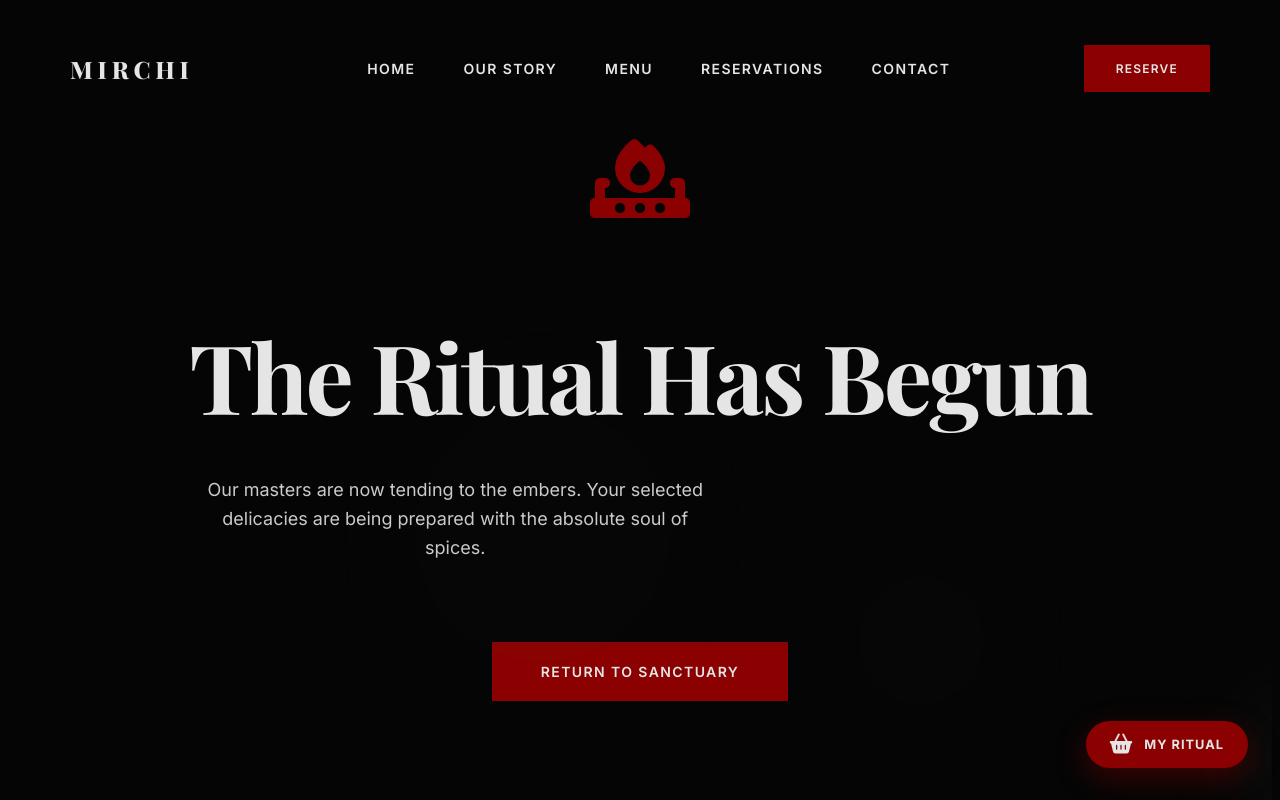
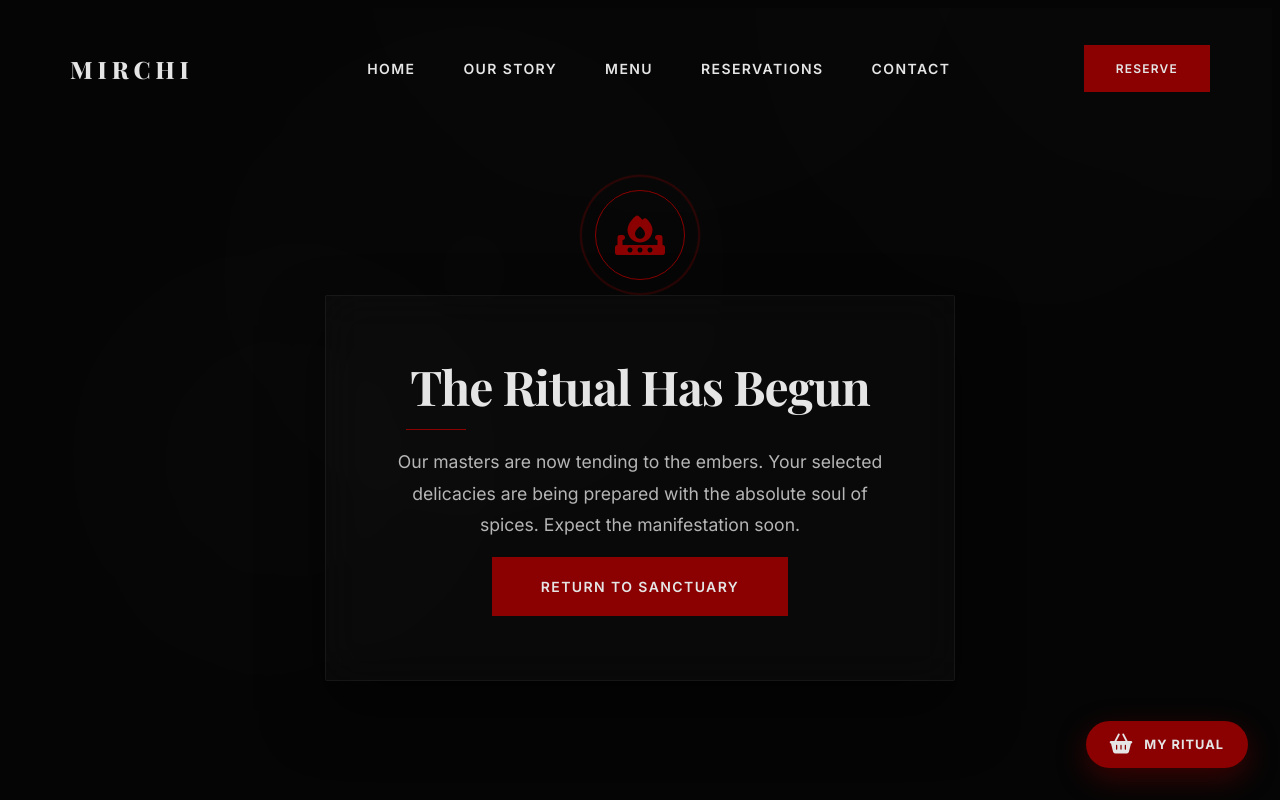
Before and after one commit to dev-nirob1/mirchi-restaurant, a Vue app: page /success in a window 1280 px wide. Shown: the top 800 px of the page. Built offline with nearby package versions, Linux system fonts and the light colour scheme; a web font is replaced by a local one.

Commit message:
success page

```diff
--- a/src/zems/Front/Pages/CheckoutPage.vue
+++ b/src/zems/Front/Pages/CheckoutPage.vue
@@ -141,7 +141,7 @@ const handleOrder = () => {
 
 <style scoped>
 .checkout-page {
-  padding: 10rem 0 6rem 0;
+  padding: 8rem 0 6rem 0;
   min-height: 100vh;
   background: var(--bg-dark);
 }
--- a/src/zems/Front/Pages/SuccessPage.vue
+++ b/src/zems/Front/Pages/SuccessPage.vue
@@ -1,29 +1,37 @@
 <script setup>
 import { useRouter } from 'vue-router';
-import HeroTitle from '@/components/element/HeroTitle.vue';
-
 const router = useRouter();
 </script>
 
 <template>
   <main class="success-page">
-        <div class="container text-center">
-            <div class="success-icon mb-5" v-fade-in="'up'">
+    <!-- Ambient background elements -->
+    <div class="ambient-glow"></div>
+    <div class="smoke-layer">
+      <div class="smoke-particle" v-for="n in 5" :key="n"></div>
+    </div>
+
+    <div class="container content-wrapper">
+      <div class="ritual-seal-container mb-3" v-fade-in="'up'">
+        <div class="seal-outer"></div>
+        <div class="seal-inner">
           <i class="fa-solid fa-fire-burner"></i>
         </div>
-            <HeroTitle class="text-white mb-3" v-fade-in="'up'">The Ritual Has Begun</HeroTitle>
-            <BaseParagraph class="mb-5 mx-auto max-w-md" v-fade-in="'up'">
-                Our masters are now tending to the embers. Your selected
-                delicacies are being prepared with the absolute soul of spices.
-            </BaseParagraph>
-            <div class="actions" v-fade-in="'up'">
-                <BaseButton class="btn-primary" @click="router.push('/')">Return to Sanctuary</BaseButton>
+        <div class="seal-glow"></div>
       </div>
 
-            <div class="decoration" v-fade-in="'up'">
-                <div class="smoke-particle"></div>
-                <div class="smoke-particle"></div>
-                <div class="smoke-particle"></div>
+      <div class="message-card p-4" v-fade-in="'up'">
+        <h1 class="display-title mb-1">The Ritual Has Begun</h1>
+        <div class="divider mx-auto mb-1"></div>
+        <p class="success-description mb-1">
+          Our masters are now tending to the embers. Your selected delicacies are being
+          prepared with the absolute soul of spices. Expect the manifestation soon.
+        </p>
+        <div class="actions">
+          <BaseButton class="btn-primary px-4 py-2" @click="router.push('/')">
+            Return to Sanctuary
+          </BaseButton>
+        </div>
       </div>
     </div>
   </main>
@@ -35,68 +43,196 @@ const router = useRouter();
   display: flex;
   align-items: center;
   justify-content: center;
-    background: var(--color-noir);
+  background: radial-gradient(circle at center, #1a0202 0%, var(--bg-dark) 100%);
   position: relative;
   overflow: hidden;
+  padding: 7rem 1.5rem 4.5rem 1.5rem;
 }
 
-.success-icon {
-    font-size: 5rem;
-    color: var(--accent-color);
+.content-wrapper {
+  position: relative;
+  z-index: 10;
+  max-width: 700px;
+  text-align: center;
 }
 
-.max-w-md {
-    max-width: 500px;
+/* Ritual Seal Stylings */
+.ritual-seal-container {
+  position: relative;
+  width: 120px;
+  height: 120px;
+  margin: 0 auto;
 }
 
-.decoration {
+.seal-outer {
   position: absolute;
-    bottom: 0;
-    width: 100%;
-    height: 300px;
-    background: linear-gradient(to top, rgba(var(--accent-rgb), 0.1), transparent);
+  inset: 0;
+  border: 2px solid var(--accent-color);
+  border-radius: 50%;
+  animation: rotate 10s linear infinite;
+  opacity: 0.3;
+}
+
+.seal-inner {
+  position: absolute;
+  inset: 15px;
+  background: rgba(var(--accent-rgb), 0.1);
+  border: 1px solid var(--accent-color);
+  border-radius: 50%;
+  display: flex;
+  align-items: center;
+  justify-content: center;
+  font-size: 2.5rem;
+  color: var(--accent-color);
+  box-shadow: inset 0 0 20px rgba(var(--accent-rgb), 0.2);
+}
+
+.seal-glow {
+  position: absolute;
+  inset: -20px;
+  background: radial-gradient(circle, rgba(var(--accent-rgb), 0.2), transparent 70%);
+  border-radius: 50%;
+  animation: pulse 3s ease-in-out infinite;
+}
+
+@keyframes rotate {
+  from {
+    transform: rotate(0deg);
+  }
+
+  to {
+    transform: rotate(360deg);
+  }
+}
+
+@keyframes pulse {
+
+  0%,
+  100% {
+    transform: scale(1);
+    opacity: 0.5;
+  }
+
+  50% {
+    transform: scale(1.2);
+    opacity: 0.8;
+  }
+}
+
+/* Message Card */
+.message-card {
+  background: rgba(255, 255, 255, 0.02);
+  backdrop-filter: blur(20px);
+  border: 1px solid rgba(255, 255, 255, 0.05);
+  border-radius: 2px;
+  box-shadow: 0 30px 60px rgba(0, 0, 0, 0.5);
+}
+
+.display-title {
+  font-family: var(--font-serif);
+  font-size: 3rem;
+  color: var(--color-bone);
+  letter-spacing: -1px;
+  line-height: 1.1;
+}
+
+.divider {
+  width: 60px;
+  height: 1px;
+  background: var(--accent-color);
+}
+
+.success-description {
+  font-family: var(--font-sans);
+  font-size: 1.1rem;
+  line-height: 1.8;
+  color: rgba(255, 255, 255, 0.7);
+  max-width: 500px;
+  margin-left: auto;
+  margin-right: auto;
+}
+
+/* Atmospheric Background */
+.ambient-glow {
+  position: absolute;
+  top: 50%;
+  left: 50%;
+  transform: translate(-50%, -50%);
+  width: 150%;
+  height: 150%;
+  background: radial-gradient(circle, rgba(var(--accent-rgb), 0.05) 0%, transparent 60%);
+  pointer-events: none;
+}
+
+.smoke-layer {
+  position: absolute;
+  inset: 0;
   pointer-events: none;
 }
 
 .smoke-particle {
   position: absolute;
-    bottom: -50px;
-    width: 200px;
-    height: 200px;
-    background: radial-gradient(circle, rgba(255, 255, 255, 0.05), transparent 70%);
+  bottom: -100px;
+  width: 300px;
+  height: 300px;
+  background: radial-gradient(circle, rgba(255, 255, 255, 0.03), transparent 70%);
   border-radius: 50%;
-    filter: blur(40px);
-    animation: smoke 10s infinite ease-out;
+  filter: blur(50px);
+  animation: move-smoke 15s infinite linear;
 }
 
 .smoke-particle:nth-child(1) {
-    left: 20%;
-    animation-delay: 0s;
+  left: 10%;
+  animation-duration: 18s;
 }
 
 .smoke-particle:nth-child(2) {
-    left: 50%;
-    animation-delay: 3s;
+  left: 40%;
+  animation-duration: 12s;
+  animation-delay: -5s;
 }
 
 .smoke-particle:nth-child(3) {
-    left: 80%;
-    animation-delay: 6s;
+  left: 70%;
+  animation-duration: 20s;
+  animation-delay: -10s;
 }
 
-@keyframes smoke {
+.smoke-particle:nth-child(4) {
+  left: 25%;
+  animation-duration: 15s;
+  animation-delay: -2s;
+}
+
+.smoke-particle:nth-child(5) {
+  left: 85%;
+  animation-duration: 14s;
+  animation-delay: -7s;
+}
+
+@keyframes move-smoke {
   0% {
-        transform: translateY(0) scale(1);
+    transform: translateY(0) scale(1) rotate(0deg);
     opacity: 0;
   }
 
-    50% {
-        opacity: 0.5;
+  20% {
+    opacity: 0.4;
   }
 
   100% {
-        transform: translateY(-300px) scale(3);
+    transform: translateY(-120vh) scale(2) rotate(360deg);
     opacity: 0;
   }
 }
+
+@media (max-width: 768px) {
+  .display-title {
+    font-size: 2.2rem;
+  }
+
+  .message-card {
+    padding: 3rem 1.5rem !important;
+  }
+}
 </style>
```
Lines whose indentation alone changed are shown as unchanged.
